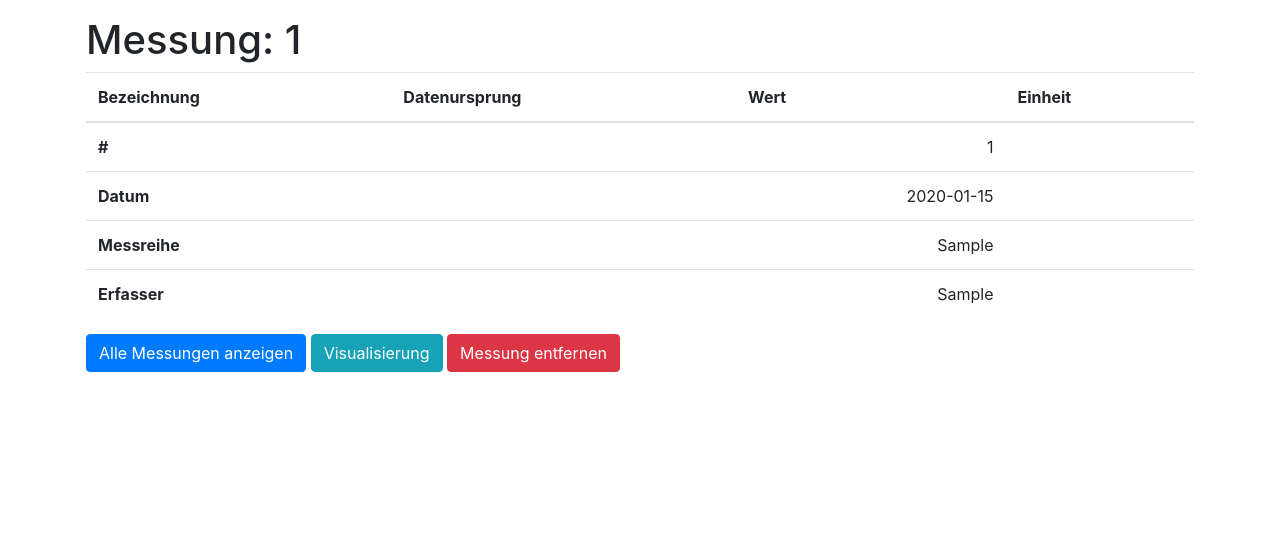
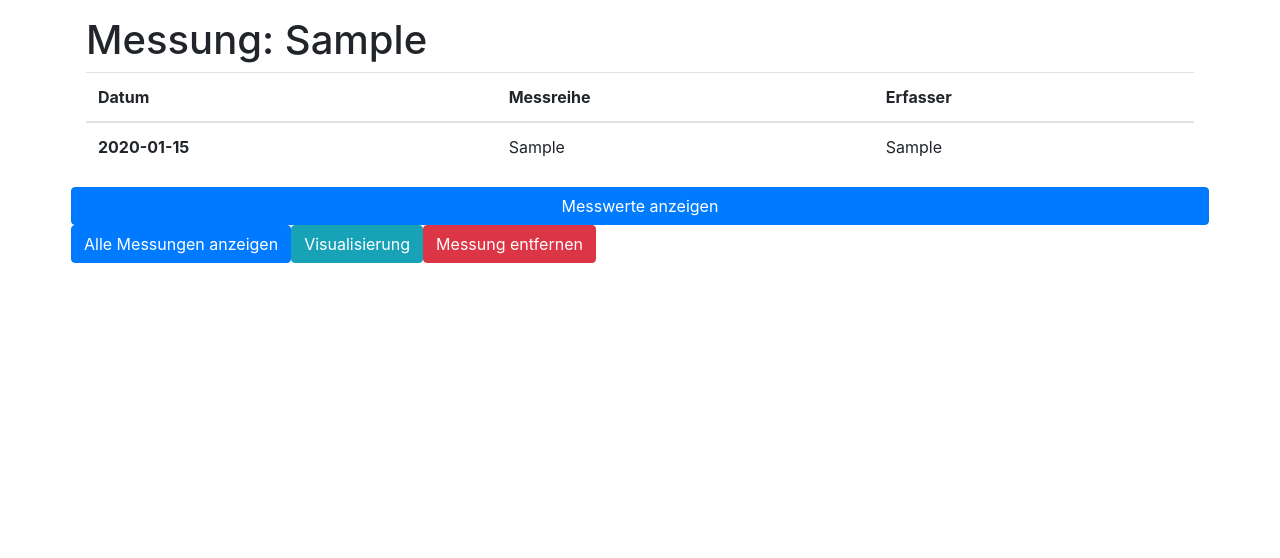
Before and after one commit to schmocker/pv-FHNW, a Flask app: template pvtool/templates/measurement/measurement.html in a window 1280 px wide. Shown: the part 58-616 px from the top of the page. Run offline with Flask 2, Linux system fonts and the light colour scheme; tables that the repository leaves empty hold one stand-in row (values such as "Sample post"); the template is opened without the code that fills it: values that come from a table or form of the project are taken from there, most other values are stand-ins (such as "Sample title", 1, 10 or a date in 2020); some libraries are stand-ins or nearby versions.

```diff
--- a/pvtool/file_upload.py
+++ b/pvtool/file_upload.py
@@ -33,7 +33,7 @@ def process_data_file(filename, linked_measurement):
     try:
         with open(path_to_file) as f:
             if filename.endswith('.csv'):
-                dataframe = pd.read_csv(f, sep=',')
+                dataframe = pd.read_csv(f, sep=',', encoding='utf-8')
             elif filename.endswith(('.xls', '.xlsx')):
                 dataframe = pd.read_excel(path_to_file)
             else:
--- a/pvtool/routes/_measurement.py
+++ b/pvtool/routes/_measurement.py
@@ -14,7 +14,7 @@ measurement_routes = Blueprint('measurement', __name__, template_folder='templat
 @measurement_routes.route('/measurements')
 def measurements():
     """Display all measurements as table with clickable individual measurements"""
-    measurements_for_displaying = Measurement.query.all()
+    measurements_for_displaying = db.session.query(Measurement).all()
     return render_template('measurement/measurements.html', measurements=measurements_for_displaying)
 
 
@@ -25,8 +25,8 @@ def measurement():
         meas_id = request.args.get('id', type=int)
         if meas_id is None:
             raise Exception(f'no valid id for pv module')
-        meas = Measurement.query.get(meas_id)
-        meas_values = MeasurementValues.query.filter(MeasurementValues.measurement.id == meas_id).all()
+        meas = db.session.query(Measurement).get(meas_id)
+        meas_values = db.session.query(MeasurementValues).filter(MeasurementValues.measurement_id == meas_id).all()
         print(meas_values)
         if meas is None:
             raise Exception(f'no measurement with id {meas_id} exists')
--- a/pvtool/templates/measurement/measurement.html
+++ b/pvtool/templates/measurement/measurement.html
@@ -2,35 +2,66 @@
 
 {% block content %}
 
-<h1>Messung: {{ measurement.id }}</h1>
+<h1>Messung: {{ measurement.measurement_series }}</h1>
 <div>{{measurement_values.weather}}</div>
 
-<table class="table">
+<table class="table table-hover">
     <thead>
     <tr>
-        <th scope="col">Bezeichnung</th>
-        <th scope="col">Datenursprung</th>
-        <th scope="col">Wert</th>
-        <th scope="col">Einheit</th>
+        <th scope="col">Datum</th>
+        <th scope="col">Messreihe</th>
+        <th scope="col">Erfasser</th>
     </tr>
     </thead>
     <tbody>
-    {% set cls = measurement.__class__ %}
-    {% for col_name in cls.get_column_names() %}
-    {% set col = cls|attr(col_name) %}
-    {% if col.info['label'] %}
-    <tr>
-        <th scope="row">{{ col.info['label'] }}</th>
-        <td>{{ col.info['origin'] }}</td>
-        <td class="text-right">{{ measurement.get_value(col_name) }}</td>
-        <td>{{ col.info['unit'] }}</td>
-    </tr>{% endif %}
-    {% endfor %}
+    {% set url = url_for('measurement.measurement', id=measurement.id) %}
+    <tr onclick="window.location.href = '{{ url }}';" style="cursor: pointer">
+        <th scope="row">{{ measurement.date }}</th>
+        <td>{{ measurement.measurement_series }}</td>
+        <td>{{ measurement.producer }}</td>
+    </tr>
+
     </tbody>
 </table>
+<div class="row">
+    <button class="btn btn-primary btn-block" type="button" data-toggle="collapse" data-target="#collapseExample" aria-expanded="false" aria-controls="collapseExample">
+    Messwerte anzeigen
+    </button>
+    <table class="table table-bordered table-hovered collapse" id="collapseExample">
+        <thead>
+            <tr>
+                <th scope="col">#</th>
+                <th scope="col">U[V]</th>
+                <th scope="col">U_Shunt[V]</th>
+                <th scope="col">U_T_amb[V]</th>
+                <th scope="col">U_G_hor[V]</th>
+                <th scope="col">U_G_pan[V]</th>
+                <th scope="col">U_G_ref[V]</th>
+                <th scope="col">U_T_pan[V]</th>
+            </tr>
+        </thead>
+        <tbody>
+        {% for d in measurement_values %}
+            <tr>
+                <th scope="row">{{ d.id }}</th>
+                <td class="text-right">{{ round(d._U_module, 2) }}</td>
+                <td class="text-right">{{ round(d._U_shunt, 2) }}</td>
+                <td class="text-right">{{ round(d.T_amb, 2) }}</td>
+                <td class="text-right">{{ round(d.T_pan, 2) }}</td>
+                <td class="text-right">{{ round(d.G_hor, 2) }}</td>
+                <td class="text-right">{{ round(d.G_pan, 2) }}</td>
+                <td class="text-right">{{ round(d.G_ref, 2) }}</td>
+            </tr>
+        {% endfor %}
+        </tbody>
+    </table>
+</div>
 
-<a href="{{ url_for('measurement.measurements') }}" class="btn btn-primary">Alle Messungen anzeigen</a>
-<a href="{{ url_for('data.data', id=measurement.id)}}" class="btn btn-info">Visualisierung</a>
-<a href="{{ url_for('measurement.remove_measurement', id=measurement.id)}}" class="btn btn-danger">Messung entfernen</a>
+<div class="row">
+    <a href="{{ url_for('measurement.measurements') }}" class="btn btn-primary">Alle Messungen anzeigen</a>
+    <a href="{{ url_for('data.data', id=measurement.id)}}" class="btn btn-info">Visualisierung</a>
+    <a href="{{ url_for('measurement.remove_measurement', id=measurement.id)}}" class="btn btn-danger">Messung entfernen</a>
+</div>
+
 
 {% endblock %}
```
Also changed, not shown: pvtool/templates/pv/add_data.html (+26 -0 lines), tests/test_db.py (+11 -2 lines), 1 other file.
